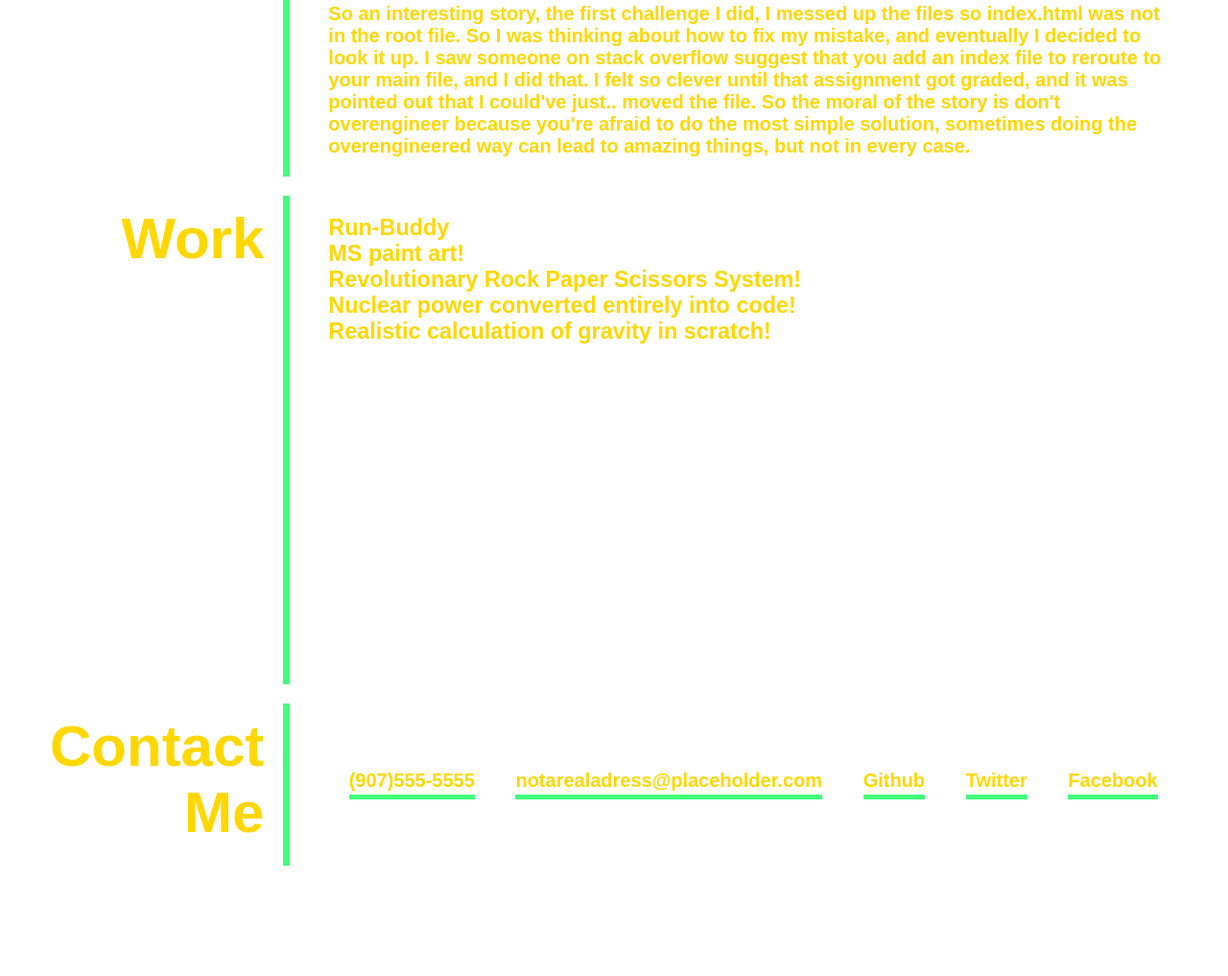
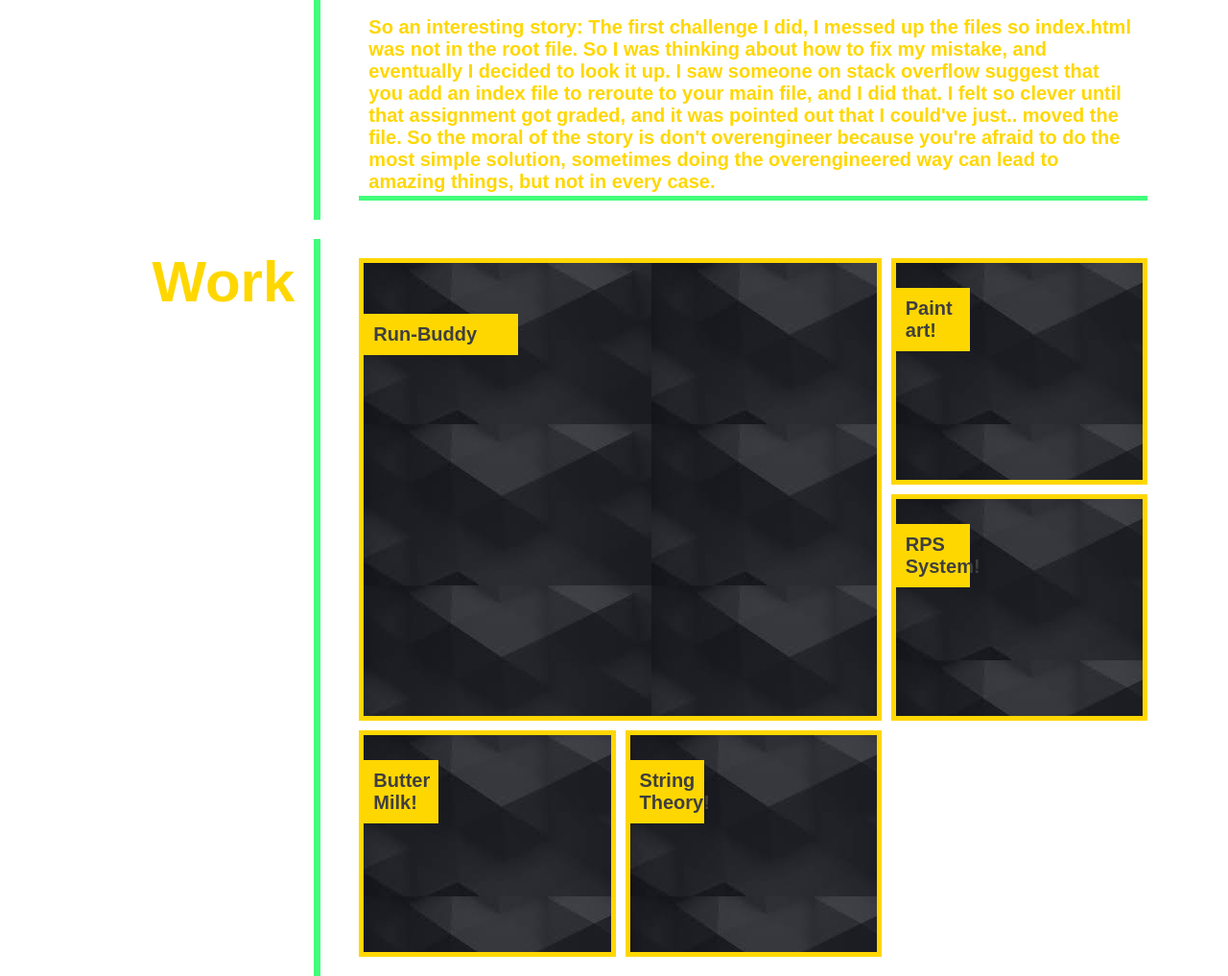
Before and after one commit to RonanSilasSmith/Portfolio-Website, a plain HTML site: page index.html in a window 1280 px wide. Shown: the part 618-1635 px from the top of the page at 96% size. Before the commit the page ends 1545 px from the top, so only its background shows below. Drawn offline with Linux system fonts and the light colour scheme.

Commit message:
adds a grid

```diff
--- a/Assets/style.css
+++ b/Assets/style.css
@@ -72,11 +72,11 @@ header a{
 
 .metagrid{
     margin: 25px auto;
-    width: 95%;
+    width: 90%;
     height: 100%;
     display: grid;
     grid-template-columns: 1fr 4fr;
-    grid-template-rows: 2fr 3fr 1fr;
+    grid-template-rows: 2fr 4fr 1fr;
     grid-gap: 20px;
 }
 
@@ -96,14 +96,45 @@ header a{
 
 }
 
+
+
+.work-grid{
+    display: grid;
+    grid-template-rows: 1fr 1fr 1fr;
+    grid-template-columns: 1fr 1fr 1fr;
+    grid-gap: 10px;
+}
+
+.main-image{
+    grid-row: 1/span 2;
+    grid-column: 1/ span 2;
+}
+
+.image-box{
+    background-image: url("./images/Background.jfif");
+    border: 5px var(--secondary-color) solid;
+}
+
+.image-box h3{
+    background-color: var(--secondary-color);
+    margin-top: 10%;
+    margin-left: 0%;
+    margin-right: 70%;
+    font-size: 20px;
+    color: var(--primary-color);
+    padding: 10px;
+}
+
+
 .info{
     display: flex;
+    flex-wrap: wrap;
     justify-content: space-around;
     align-items: center;
     font-size: 25;
 }
 
-.info p{
-    padding-bottom: 3px;
+.metagrid-item p{
+    padding: 3px 10px;
     border-bottom: var(--tertiary-color) 5px solid;
 }
--- a/index.html
+++ b/index.html
@@ -43,28 +43,28 @@
             </p>
             <br/>
             <p>
-                So an interesting story, the first challenge I did, I messed up the files so index.html was not in the root file. So I was thinking about how to fix my mistake, and eventually I decided to look it up. I saw someone on stack overflow suggest that you add an index file to reroute to your main file, and I did that. I felt so clever until that assignment got graded, and it was pointed out that I could've just.. moved the file. So the moral of the story is don't overengineer because you're afraid to do the most simple solution, sometimes doing the overengineered way can lead to amazing things, but not in every case.
+                So an interesting story: The first challenge I did, I messed up the files so index.html was not in the root file. So I was thinking about how to fix my mistake, and eventually I decided to look it up. I saw someone on stack overflow suggest that you add an index file to reroute to your main file, and I did that. I felt so clever until that assignment got graded, and it was pointed out that I could've just.. moved the file. So the moral of the story is don't overengineer because you're afraid to do the most simple solution, sometimes doing the overengineered way can lead to amazing things, but not in every case.
             </p>
         </div>
 
 
 
         <h2 class="title" id="work">Work</h2>
-        <div class="metagrid-item">
+        <div class="metagrid-item work-grid">
             <div class="image-box main-image">
                 <h3>Run-Buddy</h3>
             </div>
             <div class="image-box">
-                <h3>MS paint art!</h3>
+                <h3>Paint art!</h3>
             </div>
             <div class="image-box">
-                <h3>Revolutionary Rock Paper Scissors System!</h3>
+                <h3>RPS System!</h3>
             </div>
             <div class="image-box">
-                <h3>Nuclear power converted entirely into code!</h3>
+                <h3>Butter Milk!</h3>
             </div>
             <div class="image-box">
-                <h3>Realistic calculation of gravity in scratch!</h3>
+                <h3>String Theory!</h3>
             </div>
         </div>
 
```
